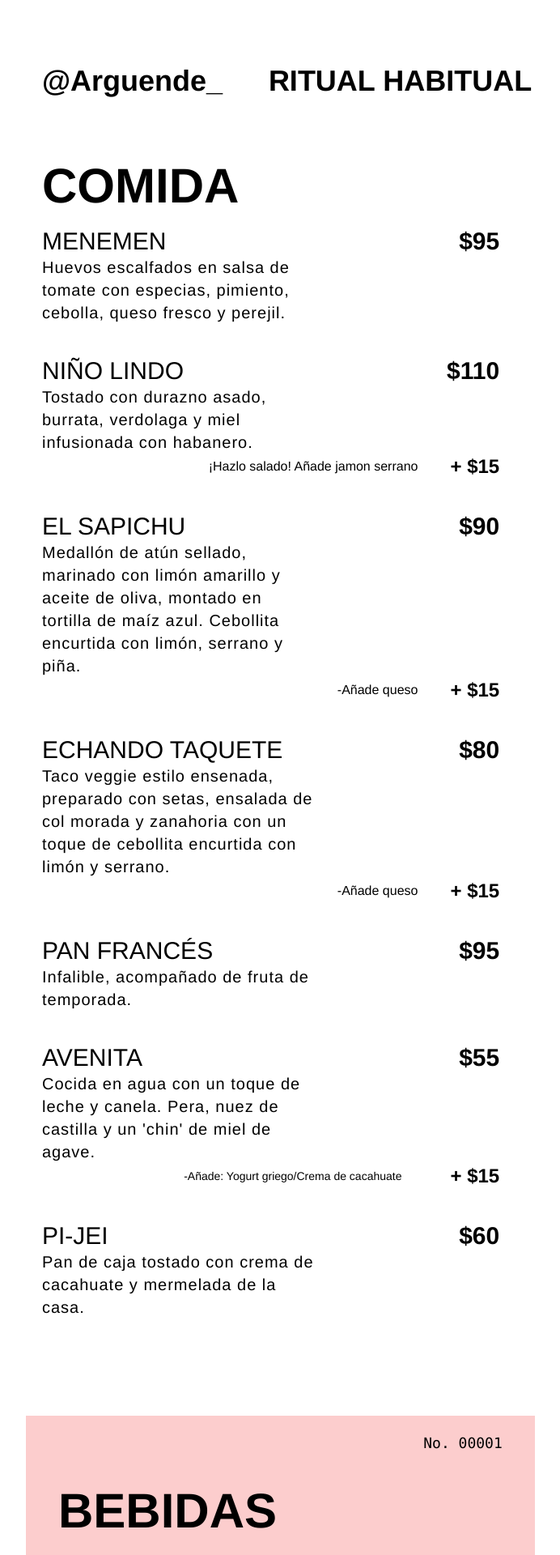
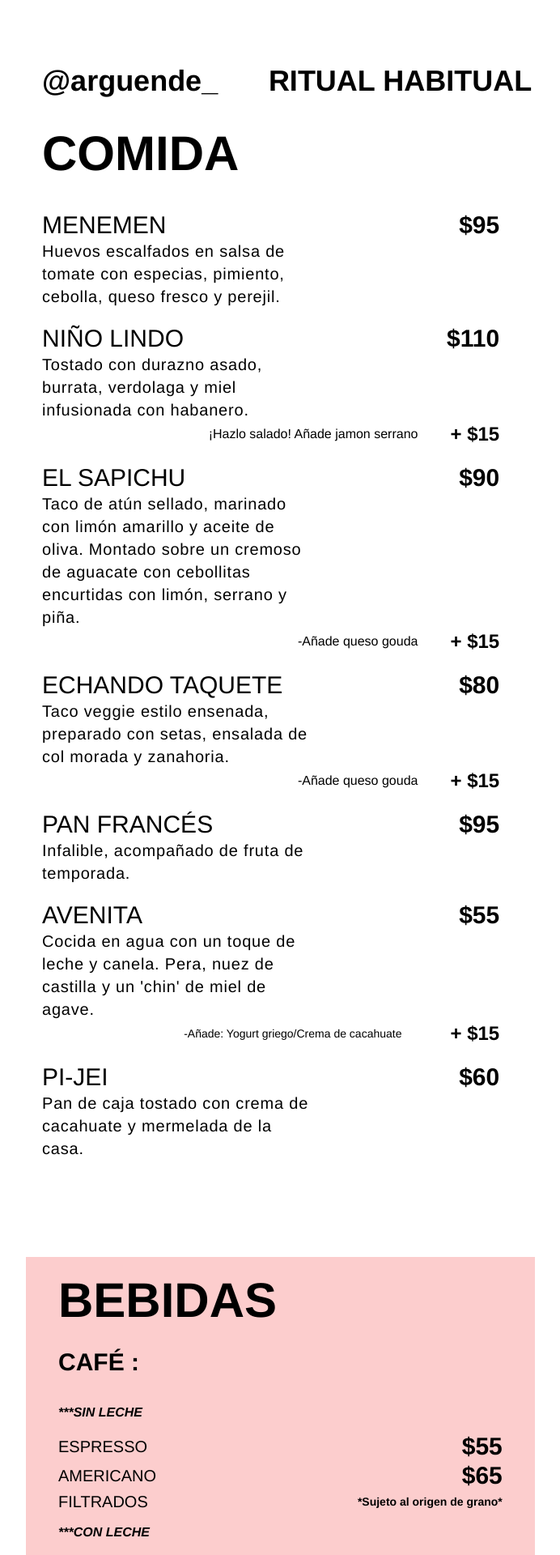
Before and after one commit to Saturno-0/Arguende, a React (Vite) app: page / in a window 1280 px wide. Shown: the part 820-2740 px from the top of the page at 81% size, without its empty margins (8-700 px from the left). Built offline with nearby package versions, Linux system fonts and the light colour scheme; a web font is replaced by a local one.

Commit message:
FInal commit

```diff
--- a/src/App.css
+++ b/src/App.css
@@ -4,6 +4,13 @@
 * {
   font-family: 'Helvetica Neue', sans-serif;
   font-weight: 300; /* light por defecto */
+}
+.font-negritas{
+  font-weight: 900;
+}
+.font-italica {
+  font-style: italic;
+  font-weight: 900;
 }
 
 .font-media {
--- a/src/App.jsx
+++ b/src/App.jsx
@@ -53,17 +53,17 @@ function App() {
     {
       title: 'EL SAPICHU',
       price: '$90',
-      description: 'Medallón de atún sellado, marinado con limón amarillo y aceite de oliva, montado en tortilla de maíz azul. Cebollita encurtida con limón, serrano y piña.',
+      description: 'Taco de atún sellado, marinado con limón amarillo y aceite de oliva. Montado sobre un cremoso de aguacate con cebollitas encurtidas con limón, serrano y piña.',
       extras: [
-        { text: '-Añade queso', price: '+ $15' },
+        { text: '-Añade queso gouda', price: '+ $15' },
       ],
     },
     {
       title: 'ECHANDO TAQUETE',
       price: '$80',
-      description: 'Taco veggie estilo ensenada, preparado con setas, ensalada de col morada y zanahoria con un toque de cebollita encurtida con limón y serrano.',
+      description: 'Taco veggie estilo ensenada, preparado con setas, ensalada de col morada y zanahoria.',
       extras: [
-        { text: '-Añade queso', price: '+ $15' },
+        { text: '-Añade queso gouda', price: '+ $15' },
       ],
     },
     {
@@ -95,13 +95,23 @@ function App() {
       title: 'CAFÉ :',
       isSubHeader: true,
     },
+    {
+      title: '***SIN LECHE',
+      isUnder: true,
+    },
     { title: 'ESPRESSO', price: '$55', isCoffee: true },
+    { title: 'AMERICANO', price: '$65', isCoffee: true },
+    { title: 'FILTRADOS', price: '*Sujeto al origen de grano*', isCoffee: true, isVariablePrice: true },
+    {
+      title: '***CON LECHE',
+      isUnder: true,
+    },
+    { title: 'CAPUCCINO', price: '$70', isCoffee: true },
     { title: 'CORTADO', price: '$60', isCoffee: true },
-    { title: 'AMERICANO', price: '$65', isCoffee: true },
-    { title: 'CAPUCCINO', price: '$70', isCoffee: true },
     { title: 'FLAT WHITE', price: '$65', isCoffee: true },
     { title: 'LATTE', price: '$65', isCoffee: true },
-    { title: 'FILTRADOS', price: '*Sujeto al origen de grano*', isCoffee: true, isVariablePrice: true },
+    {
+      title: '*Extra leche vegetal*', price: '+ $12', isExtra: true},
     {
       title: 'ALTERNATIVAS :',
       isSubHeader: true,
@@ -111,7 +121,6 @@ function App() {
       title: 'SMOOTHIE',
       price: '$65',
       description: 'Leche, plátano, dátil y shot de espresso.',
-
     },
     {
       title: 'JUGO BOMBIUX',
@@ -143,7 +152,7 @@ function App() {
           <div className="bg-[url(/src/assets/Pi-jei.jpg)] bg-cover bg-no-repeat bg-center h-70 md:hidden h-3/4 items-end text-xl md:text-4xl flex justify-around">
             <div className="absolute text-white bg-gradient-to-t w-screen from-white from-20% to-transparent md:hidden">.</div>
             <div>
-              <p className="relative font-pesada">@Arguende_</p>
+              <p className="relative font-pesada">@arguende_</p>
             </div>
             <div>
               <p className="relative font-pesada">RITUAL HABITUAL</p>
@@ -151,9 +160,9 @@ function App() {
           </div>
 
 
-          <div className="justify-between hidden md:flex text-4xl md:pb-10">
+          <div className="justify-between hidden md:flex text-4xl ">
             <div>
-              <p className="md:pl-10 font-pesada">@Arguende_</p>
+              <p className="md:pl-10 font-pesada">@arguende_</p>
             </div>
             <div>
               <p className="font-pesada">RITUAL HABITUAL</p>
@@ -163,7 +172,7 @@ function App() {
             {comidaItems.map((item, index) => (
               <div
                 key={index}
-                className={`text-container ${item.isHeader ? 'pt-10' : 'py-5'}`}
+                className={`text-container ${item.isHeader ? 'md:py-10 pt-10 pb-5' : 'pb-5'}`}
               >
                 {item.isHeader ? (
                   <p className="font-pesada text-6xl md:text-6xl">{item.title}</p>
@@ -174,8 +183,8 @@ function App() {
                       <p className="font-pesada">{item.price}</p>
                     </div>
                     {item.description && (
-                      <div className="text-lg md:text-xl md:tracking-wider w-8/10 md:w-6/10">
-                        <p className="">{item.description}</p>
+                      <div className=" md:tracking-wider w-15/17 md:w-6/10">
+                        <p className="text-sm md:text-xl">{item.description}</p>
                       </div>
                     )}
                     {item.extras && item.extras.map((extra, extraIndex) => (
@@ -193,7 +202,7 @@ function App() {
                     ))}
                   </>
                 )}
-              </div>
+              </div >
             ))}
           </div>
         </div>
@@ -213,38 +222,51 @@ function App() {
           </div>
           <div className="md:px-5 mx-5">
             <div className="justify-items-end">
-              <p className="md:text-lg consola my-5">No. 00001</p>
+
             </div>
             {bebidasItems.map((item, index) => (
               <div
                 key={index}
-                className={`text-container ${item.isHeader || item.isSubHeader ? 'py-5' : item.isFooter ? 'text-xl md:text-4xl my-10 mt-10 text-white flex justify-between' : ''}`}
+                className={`text-container ${item.isHeader ? 'pt-6' : item.isSubHeader ? 'pt-7 pb-5' : item.isFooter ? 'text-xl md:text-4xl my-10 text-white flex justify-between' : ''}`}
               >
                 {item.isHeader ? (
-                  <p className="font-pesada text-6xl md:text-6xl">{item.title}</p>
+                  <p className="font-pesada text-6xl  md:text-6xl">{item.title}</p>
                 ) : item.isSubHeader ? (
                   <p className="font-pesada text-2xl md:text-3xl">{item.title}</p>
                 ) : item.isFooter ? (
                   <>
                     <div>
-                      <p className="font-pesada">@Arguende_</p>
+                      <p className="font-pesada">@arguende_</p>
                     </div>
                     <div>
                       <p className="font-pesada">RITUAL HABITUAL</p>
                     </div>
                   </>
+                ) : item.isUnder ? (
+                  <>
+                    <div>
+                      <p className="font-italica my-3">{item.title}</p>
+                    </div>
+                  </>
+                ) : item.isExtra ? (
+                  <>
+                    <div className="flex justify-end items-center">
+                      <p className="font-negritas text-sm md:mr-0 mr-3">{item.title} </p>
+                      <p className="font-pesada md:pl-10 text-xl md:text-2xl">{item.price}</p>
+                    </div>
+                  </>
                 ) : (
                   <>
                     <div className="flex justify-between text-2xl items-center md:text-3xl">
-                      <p className={`font-media ${item.isCoffee  ? 'text-lg md:text-xl' : 'text-lg md:text-xl pt-4'}`}>
+                      <p className={`font-media ${item.isCoffee  ? 'text-lg md:text-xl' : 'pt-2 text-lg md:text-xl'}`}>
                         {item.title}
                       </p>
-                      <p className={`${item.isVariablePrice ? 'text-lg' : 'font-pesada'}`}>
+                      <p className={`${item.isVariablePrice ? 'text-sm font-pesada' : 'font-pesada'}`}>
                         {item.price}
                       </p>
                     </div>
                     {item.description && (
-                      <div className="text-lg md:text-xl py-0 md:w-6/10 w-8/10">
+                      <div className="text-sm md:text-xl ">
                         <p>{item.description}</p>
                       </div>
                     )}
--- a/src/Footer.jsx
+++ b/src/Footer.jsx
@@ -9,10 +9,10 @@ function Footer() {
             <div className='text-[#D0D0CE] bg-[#282828] md:flex md:justify-between md:pr-50'>
                 <div className="md:mx-15 mx-5 pt-10">
                     <p className="font-pesada text-6xl md:text-6xl">CONTACTO</p>
-                    <div className="pt-5 pb-10 text-2xl md:text-3xl ">
+                    <div className=" pb-15 text-2xl md:text-3xl ">
                         <p>contacto@arguende.mx</p>
                     </div>
-                    <div className="py-5 text-2xl md:text-3xl w-9/11">
+                    <div className=" text-2xl md:text-3xl w-9/11">
                         <p>Blvd. García de León 1360, Morelia, Mich.</p>
                     </div>
                     <div className="text-lg md:text-xl md:pb-20 w-9/11">
--- a/src/Landing.jsx
+++ b/src/Landing.jsx
@@ -10,12 +10,12 @@ function Landing() {
     // Activar la animación del logo después de 400ms
     const logoTimer = setTimeout(() => {
       setIsLogoActive(true);
-    }, 400);
+    }, 500);
 
     // Ocultar la pantalla de inicio después de 2300ms
     const splashTimer = setTimeout(() => {
       setIsSplashVisible(false);
-    }, 2300);
+    }, 1500);
 
     return () => {
       clearTimeout(logoTimer);
```
